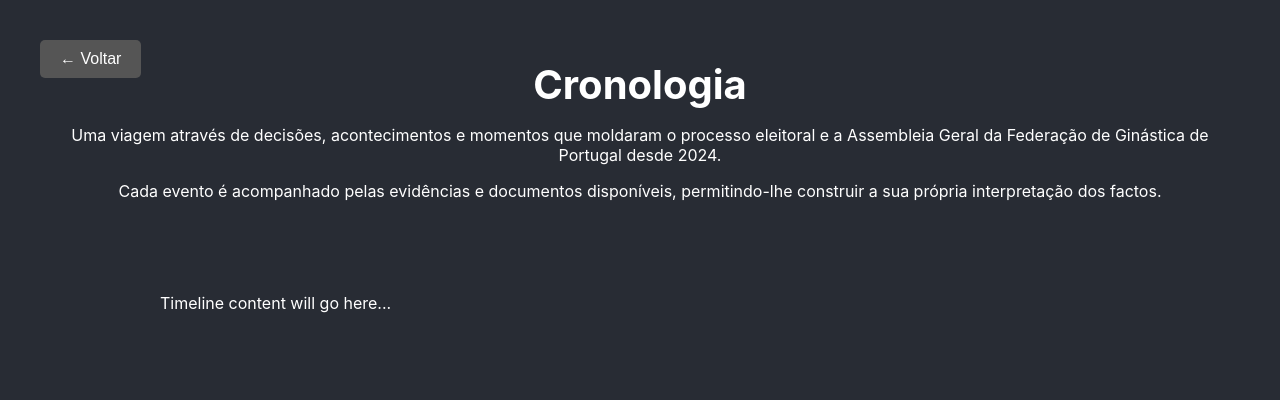
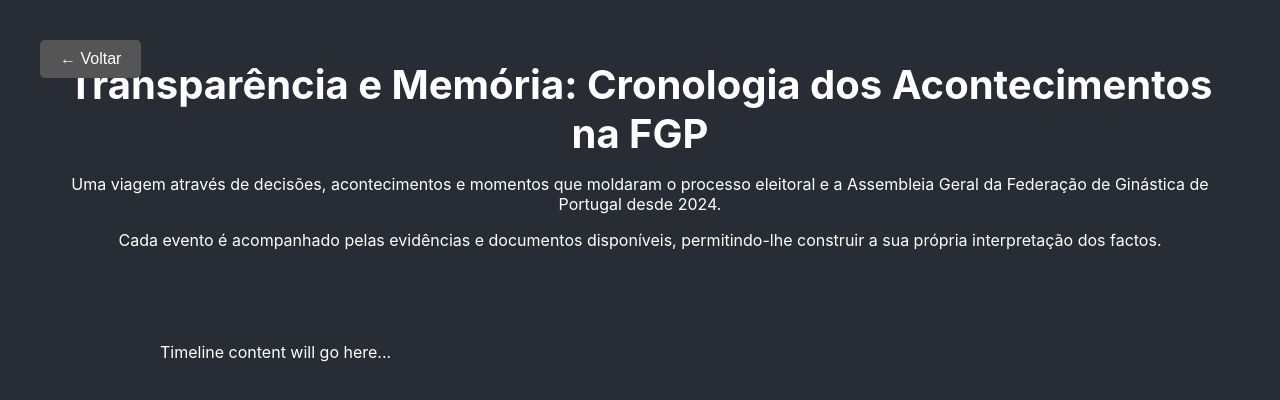
Before and after one commit to ginasticaPT/site, a React (Create React App) app: page /site/timeline in a window 1280 px wide. Shown: the top 400 px of the page. Built offline with nearby package versions, Linux system fonts and the light colour scheme; the HTML template or start-up script is replaced by a standard one.

Commit message:
Update Timeline.js

```diff
--- a/src/pages/Timeline.js
+++ b/src/pages/Timeline.js
@@ -9,7 +9,7 @@ function Timeline() {
         <Link to="/">
           <button className="back-button">← Voltar</button>
         </Link>
-        <h1>Cronologia</h1>
+        <h1>Transparência e Memória: Cronologia dos Acontecimentos na FGP</h1>
         <p>Uma viagem através de decisões, acontecimentos e momentos que moldaram o processo eleitoral e a Assembleia Geral da Federação de Ginástica de Portugal desde 2024.</p>
         <p>Cada evento é acompanhado pelas evidências e documentos disponíveis, permitindo-lhe construir a sua própria interpretação dos factos.</p>
       </header>
```
